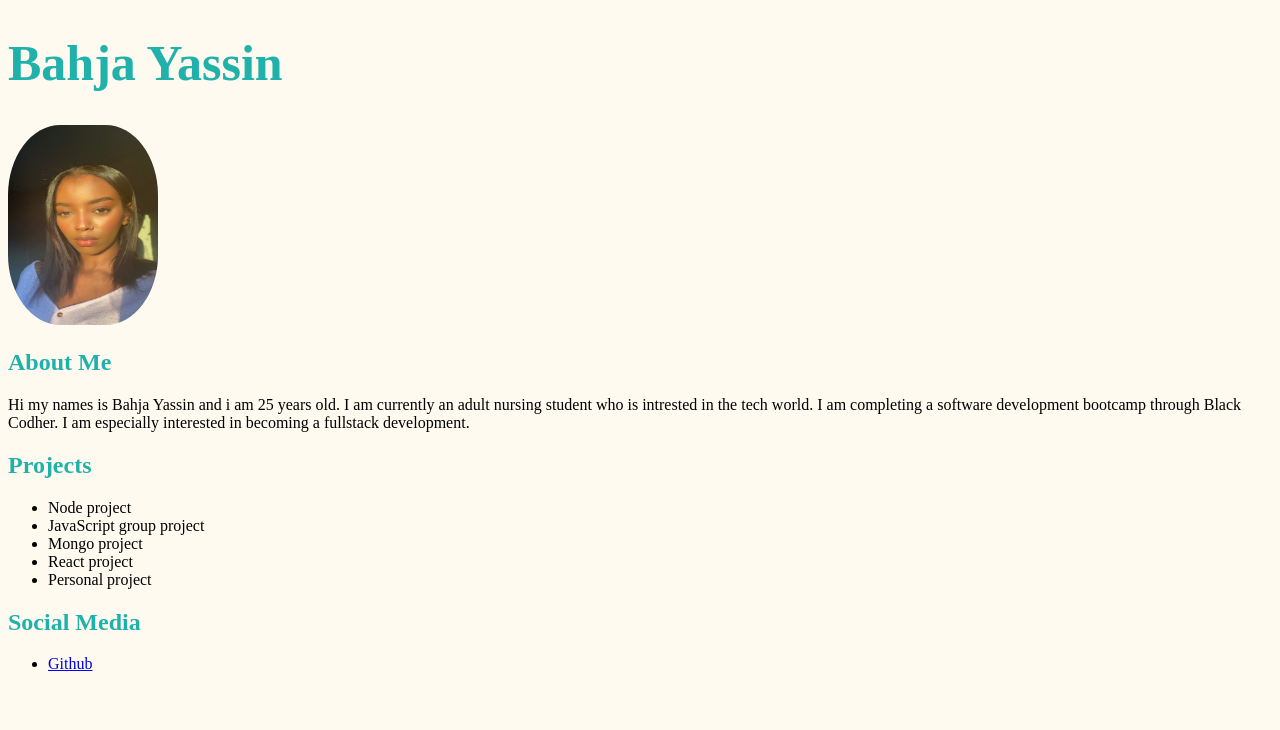
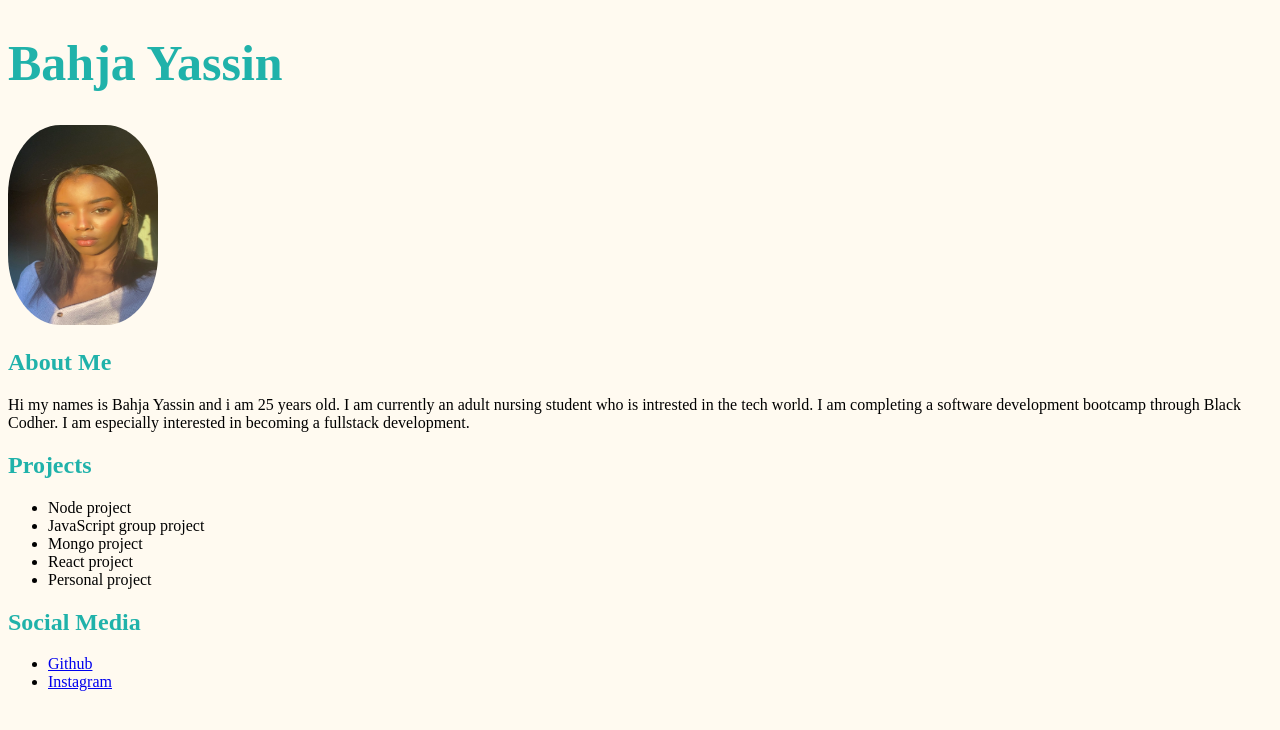
Before and after one commit to black-codher-bootcamp-2022-daly/unit-02-html-css-assessment-byas101, a website: page index.html in a window 1280 px wide. Drawn offline with Linux system fonts and the light colour scheme.

Commit message:
fix social media

```diff
--- a/index.html
+++ b/index.html
@@ -30,6 +30,7 @@
     <h2>Social Media</h2>
     <ul class="social-media">
         <li> <a href="https://github.com/byas101">Github</a></li>
+        <li> <a href="https://www.instagram.com/blackcodher/?hl=en">Instagram</a></li>
     </ul>
 </footer>
 </body>
```
